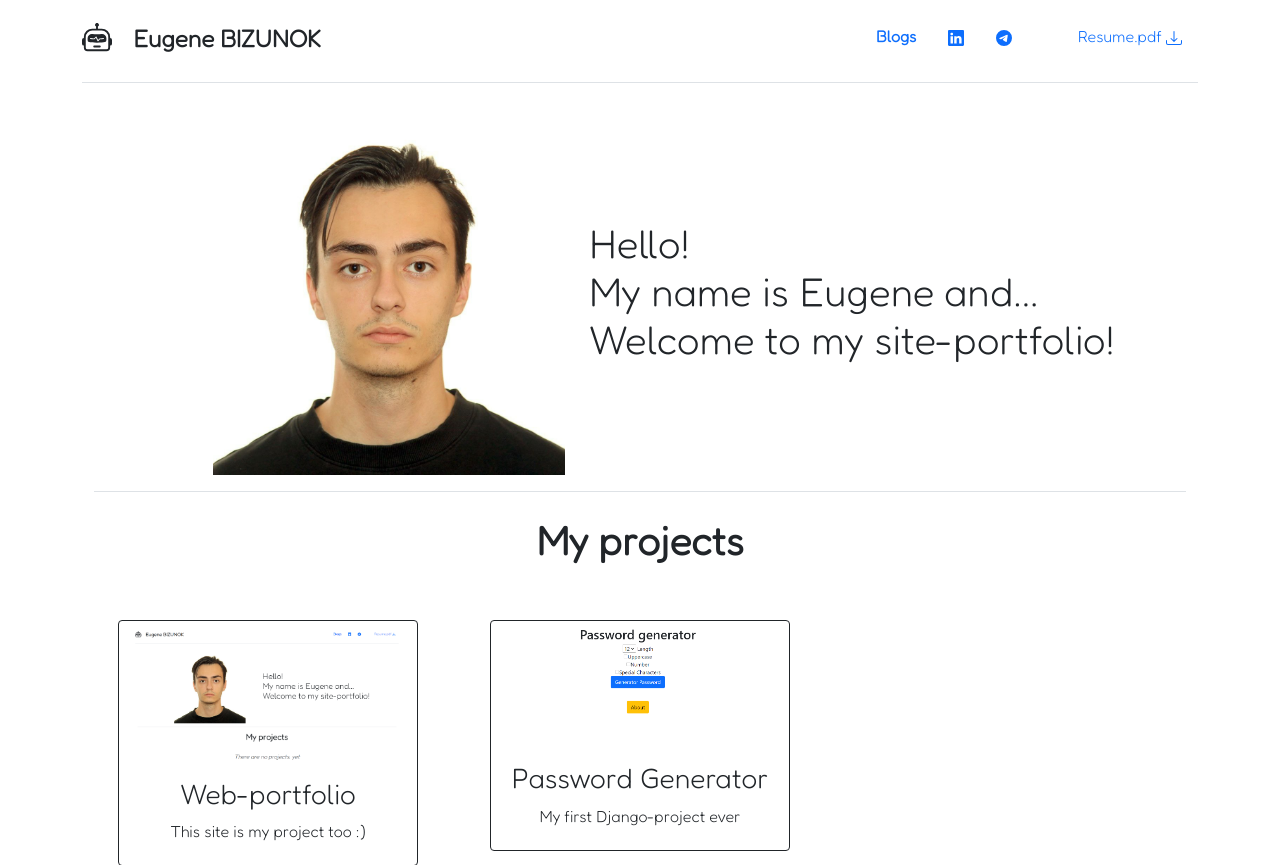
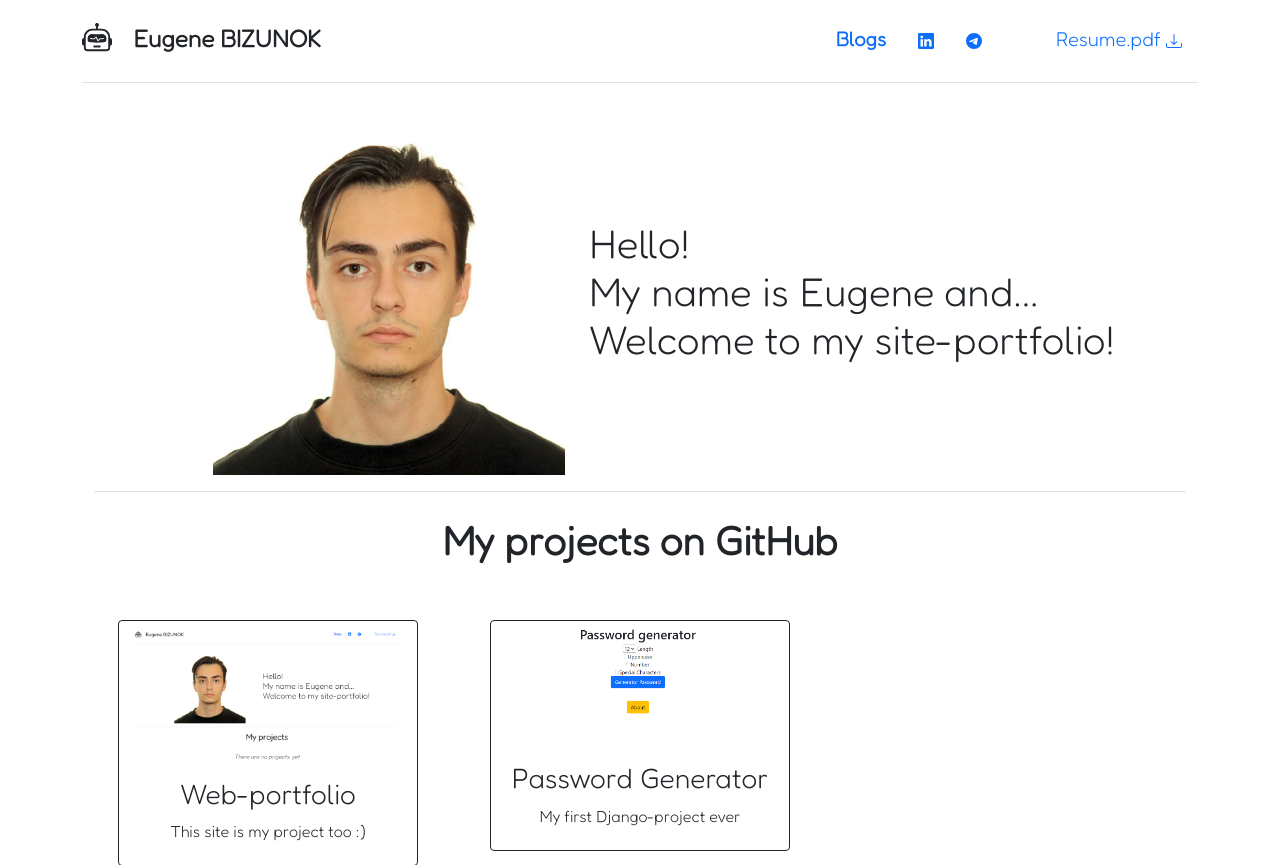
Before and after one commit to doxsik/web-postfolio, a Django app: page / in a window 1280 px wide. Shown: the top 865 px of the page. Run offline with Django 4.2, Linux system fonts and the light colour scheme; data comes from the database, SQL or seed files in the repository; both versions use the stored data as it was after the commit.

Commit message:
Commit 15.03

```diff
--- a/blog/models.py
+++ b/blog/models.py
@@ -5,5 +5,6 @@ class Blog(models.Model):
     date = models.DateField()
     description = models.CharField(max_length=248)
     textar = models.TextField(default='')
+
     def __str__(self):
         return self.title
--- a/portfolio/templates/base.html
+++ b/portfolio/templates/base.html
@@ -26,7 +26,7 @@
               <span class="fs-4 p-3 fw-bold">Eugene BIZUNOK</span>
             </div>
             </a>
-            <ul class="nav justify-content-end">
+            <ul class="fs-5 nav justify-content-end">
               <li class="nav-item">
                 <a class="nav-link fw-bold" href="{% url 'blog:allblogs' %}">Blogs</a>
               </li>
--- a/portfolio/templates/portfolio.html
+++ b/portfolio/templates/portfolio.html
@@ -6,7 +6,7 @@
   <img src="{% static 'portfolio/photo.jpg' %}" width="400" class='ps-5 ms-5'>
   <h1 class="text-start py-5 mt-5 me-5">Hello!<br> My name is Eugene and...<br>Welcome to my site-portfolio!</h1>
 </div>
-<h1 class="fw-bold">My projects</h1>
+<h1 class="fw-bold">My projects on GitHub</h1>
 <br>
 <br>
 {% if not projects %}
```
Also changed, not shown: db.sqlite3, media/portfolio/images/password.png (added), media/portfolio/images/project.png (added), media/portfolio/images/project_lYP3Dvj.png (added), 1 other file.
